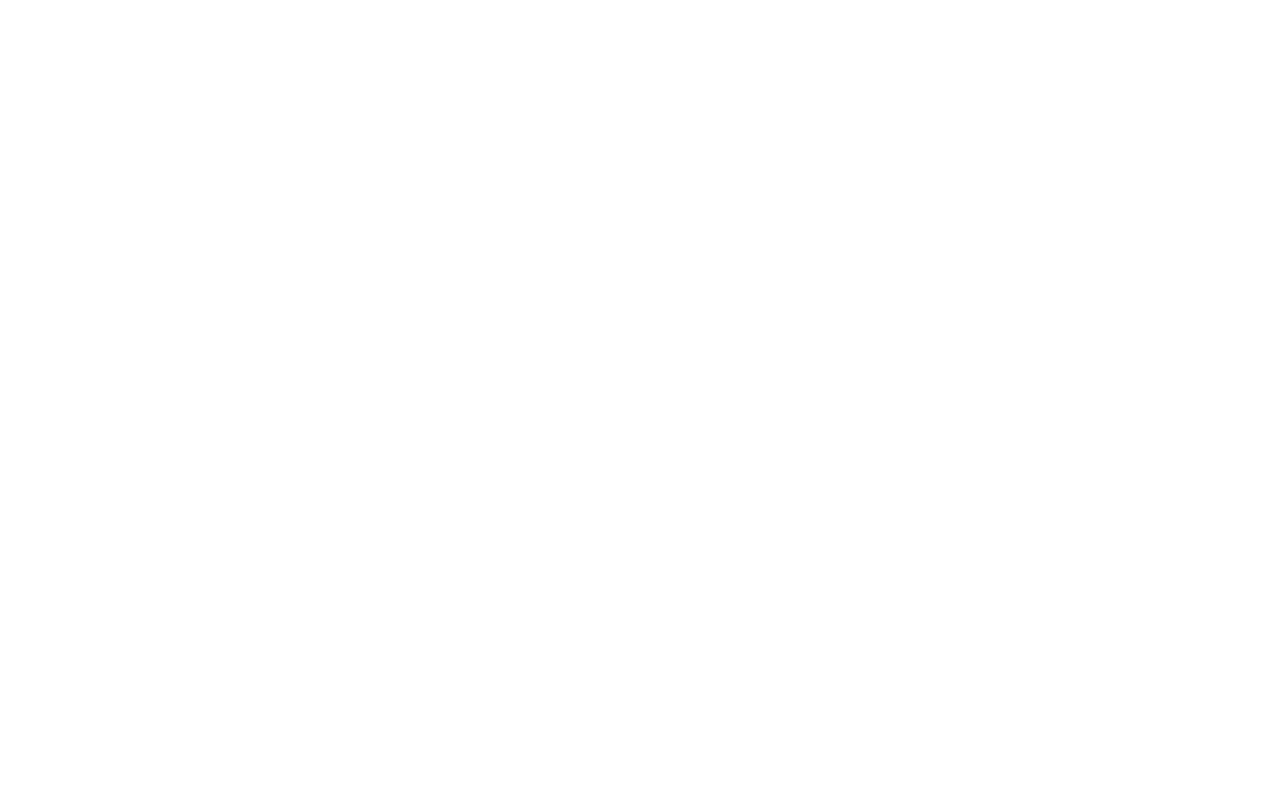
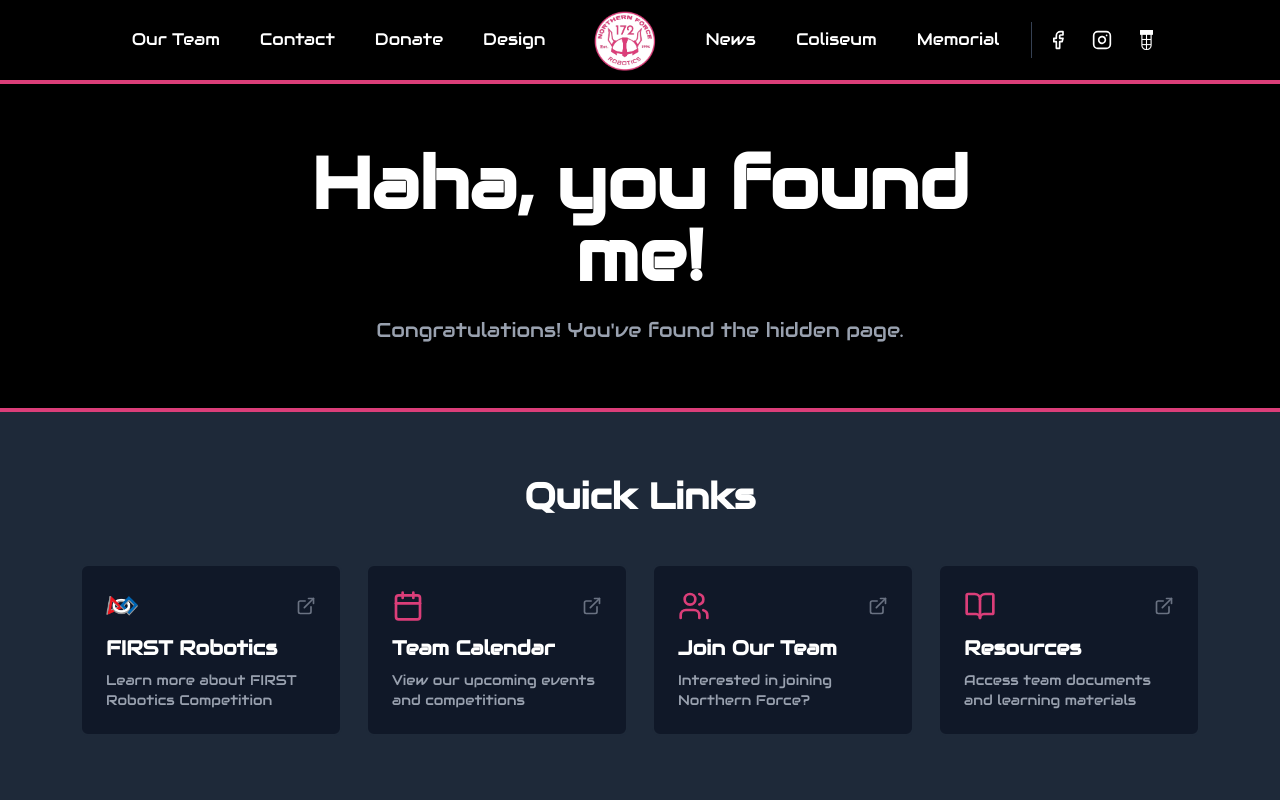
Before and after one commit to NorthernForce/Web2026RobotAwesomeness, a React (Vite) app: page /easterEgg in a window 1280 px wide. Before the commit this address had no page. Shown: the top 800 px of the page. Built offline with nearby package versions, Linux system fonts and the light colour scheme.

Commit message:
functional and nessecary fun added

```diff
--- a/src/App.tsx
+++ b/src/App.tsx
@@ -7,6 +7,7 @@
 import { ComingSoonPage } from './ComingSoonPage';
 import { NewsPage } from './NewsPage';
 import { MemorialPage } from './MemorialPage';
+import { HahaUFoundMePage } from './hahaUFoundMePage';
 import { Privacy } from './Privacy';
 import { Sponsorship } from './Sponsorship';
 import { Safety } from './Safety';
@@ -42,6 +43,7 @@
         <Route path="/resources" element={<Resources />} />
         <Route path="/team" element={<OurTeam />} />
         <Route path="/donate" element={<Donate />} />
+        <Route path="/easterEgg" element={<HahaUFoundMePage />} />
       </Routes>
     </Router>
   );
--- /dev/null
+++ b/src/hahaUFoundMePage.tsx
@@ -0,0 +1,23 @@
+import { Navigation } from './components/Navigation';
+import { Footer } from './components/Footer';
+import { LinksSection } from './components/LinksSection';
+
+export function HahaUFoundMePage() {
+  return (
+    <>
+      <Navigation />
+      <div className="flex items-center justify-center bg-black px-4 py-16">
+        <div className="max-w-2xl text-center">
+          <h1 className="text-5xl md:text-7xl font-bold text-white mb-6">
+            Haha, you found me!
+          </h1>
+          <p className="text-gray-400 text-xl">
+            Congratulations! You've found the hidden page.
+          </p>
+        </div>
+      </div>
+      <LinksSection />
+      <Footer />
+    </>
+  );
+}
```
